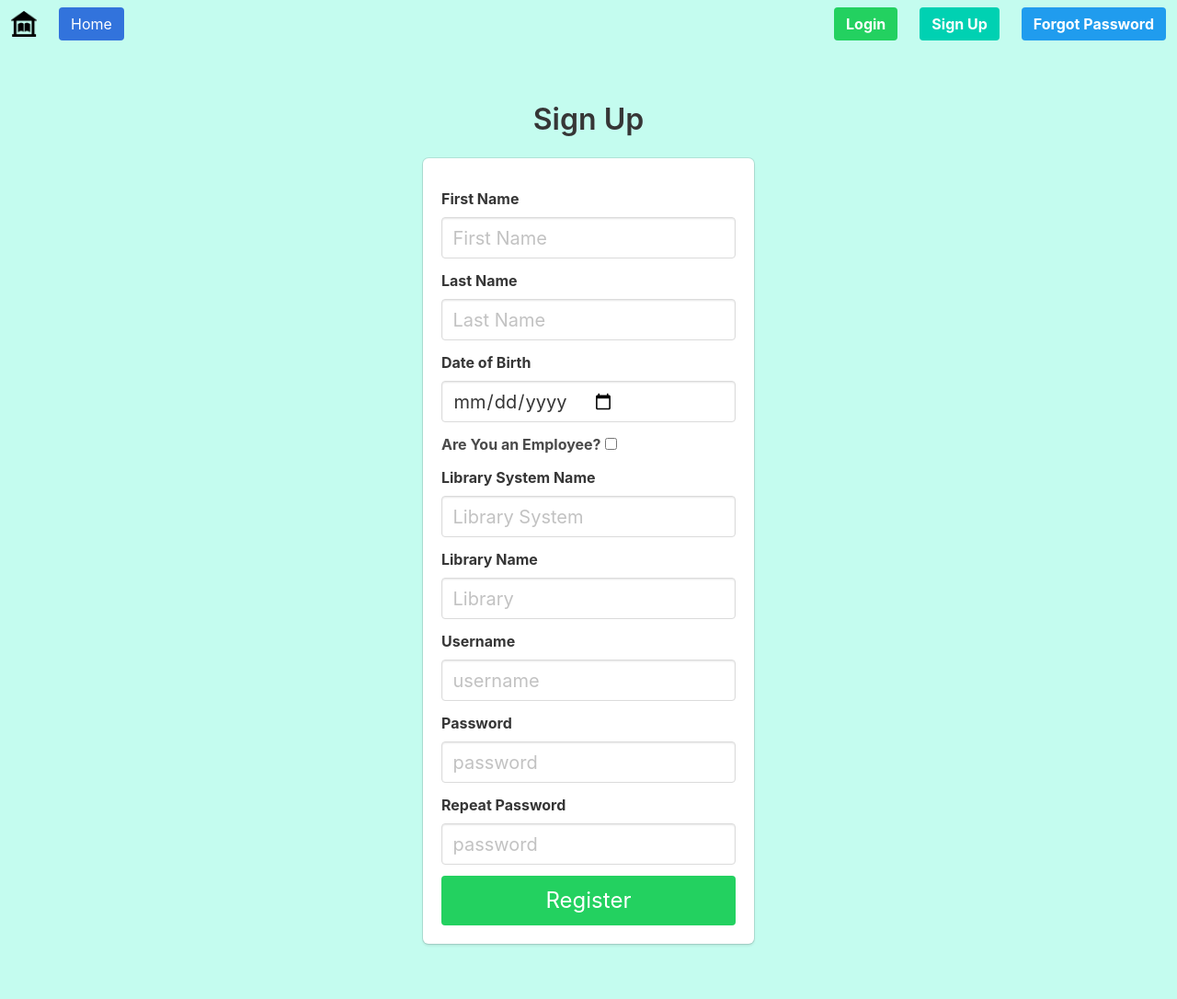
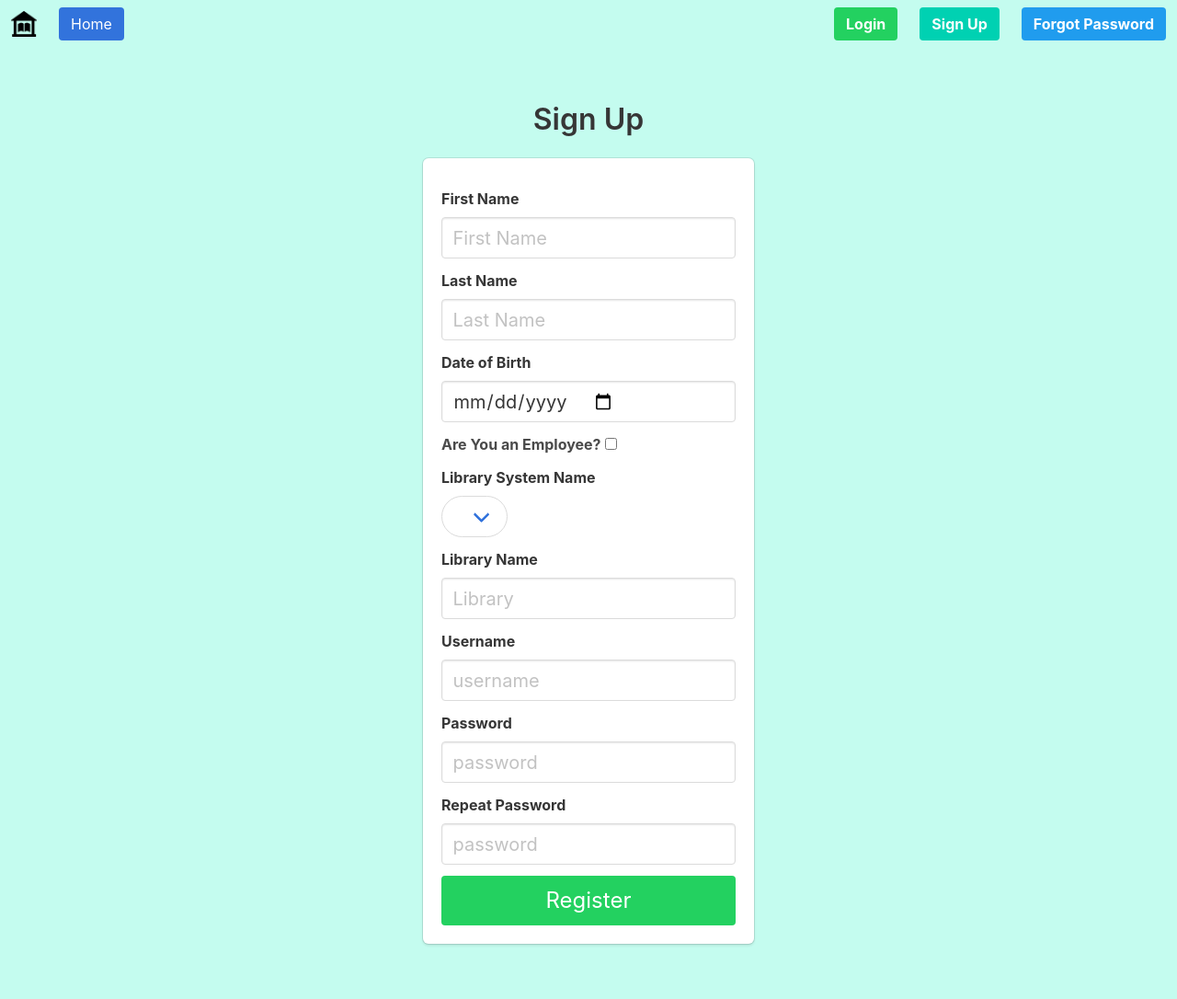
Before and after one commit to NRizzoInc/full-stack-library, a Flask app: page /register in a window 1280 px wide. Shown: the whole page at 92% size. Run offline with Flask 2, Linux system fonts and the light colour scheme; lists and menus that the app fills with data are empty; parts of the project's set-up code (start-up, migrations or seed data) failed here and were passed over.

Commit message:
[feat] Dynamic list of library systems

```diff
--- a/src/backend/main.py
+++ b/src/backend/main.py
@@ -179,7 +179,12 @@ class WebApp(UserManager):
         def register():
             if current_user.is_authenticated: return redirect("/")
             # make the form for both GET & POST (to show and parse respectively)
+            lib_systems_dict = self.get_all_library_systems()
+            # Covert sys_id:sys_name -> sys_name:sys_name
+            lib_systems = list(map(lambda sys_name: (sys_name, sys_name), lib_systems_dict.values()))
+            print(lib_systems)
             form = RegistrationForm(self._app, user_manager=self)
+            form.lib_sys_name.choices = lib_systems
 
             if request.method == "POST" and form.validate_on_submit():
                 # Get the library id
--- a/src/backend/registrationForm.py
+++ b/src/backend/registrationForm.py
@@ -5,9 +5,11 @@
 #-----------------------------3RD PARTY DEPENDENCIES-----------------------------#
 from flask_wtf import FlaskForm
 from wtforms import StringField, PasswordField, BooleanField, SubmitField
+from wtforms.fields.core import SelectField
 from wtforms.fields.html5 import DateField
 from wtforms.validators import ValidationError, DataRequired, EqualTo, StopValidation
 from flask import flash, Flask
+from typing import Optional, List, Tuple
 
 #--------------------------------OUR DEPENDENCIES--------------------------------#
 from userManager import UserManager
@@ -19,22 +21,30 @@ class RegistrationForm(FlaskForm):
     # TODO: add validation/method to restrict registering as employee
     is_employee = BooleanField("Are You an Employee?", validators=[])
 
+    # lib_name = StringField("Library Name", validators=[DataRequired()])
+    # choices = (value, label)
+    # might need DynamicSelectForm because the options are based on the system
     lib_name = StringField("Library Name", validators=[DataRequired()])
-    lib_sys_name = StringField("Library System Name", validators=[DataRequired()])
+
+    # At run time generate the choices https://wtforms.readthedocs.io/en/2.3.x/fields/#wtforms.fields.SelectField
+    lib_sys_name = SelectField("Library System Name", validators=[DataRequired()])
 
     username = StringField('Username', validators=[DataRequired()])
     password = PasswordField('Password',  validators=[DataRequired()])
     password2 = PasswordField('Repeat Password', validators=[DataRequired(), EqualTo('password')])
     submit = SubmitField('Register')
 
-    def __init__(self, flaskApp: Flask, user_manager: UserManager, *args, **kwargs):
+    def __init__(self, flaskApp: Flask,
+                user_manager: UserManager,
+                *args, **kwargs):
         FlaskForm.__init__(self, *args, **kwargs)
         self.user_manager = user_manager
 
         cls = self.__class__ # get reference to cls
         cls.username = StringField('Username', validators=[DataRequired(), self.validateUsername])
         cls.lib_name = StringField("Library Name", validators=[DataRequired(), self.validateLibSystemName, self.validateLibName])
-        cls.lib_sys_name = StringField("Library System Name", validators=[DataRequired()])
+        # choices = (value, label)
+        cls.lib_sys_name = SelectField("Library System Name", validators=[DataRequired()])
 
     def validateUsername(self, form, field) -> bool():
         """
--- a/src/database/library_db_sql.sql
+++ b/src/database/library_db_sql.sql
@@ -818,7 +818,7 @@ DELIMITER $$
 CREATE PROCEDURE get_all_library_systems()
 BEGIN
   -- Needed for validation of register. Can't be function because multiple rows returned
-  SELECT library_sys_id, library_sys_name FROM library_system;
+  SELECT library_sys_id, library_sys_name FROM library_system ORDER BY library_sys_name ASC;
 END $$
 -- resets the DELIMETER
 DELIMITER ;
--- a/src/frontend/templates/base.html
+++ b/src/frontend/templates/base.html
@@ -7,6 +7,7 @@
     <title>{{ title }}</title>
 
     <link rel="stylesheet" href="../static/css/bulma.min.css" />  <!-- https://bulma.io/documentation/components/navbar/ -->
+    <link rel="stylesheet" href="../static/css/common.css" />
 
     <script src="../static/js/extern/jquery-3.5.1.min.js"></script>
     <script src="../static/js/navbar.js"></script>
--- a/src/frontend/templates/registration.html
+++ b/src/frontend/templates/registration.html
@@ -51,9 +51,11 @@
                 </div>
 
                 <div class="field">
-                    <div class="control">
+                    <div class="control" >
                         {{ form.lib_sys_name.label(class="label") }}
-                        {{ form.lib_sys_name(class="input is-medium", placeholder="Library System") }}
+                        <div class="select is-rounded is-medium is-full select-container">
+                            {{ form.lib_sys_name(class="input", placeholder="Library System") }}
+                        </div>
                         {% for error in form.lib_sys_name.errors %}
                         <span style="color: red;">[{{ error }}]</span>
                         {% endfor %}
```
Also changed, not shown: src/frontend/static/css/common.css (added).
